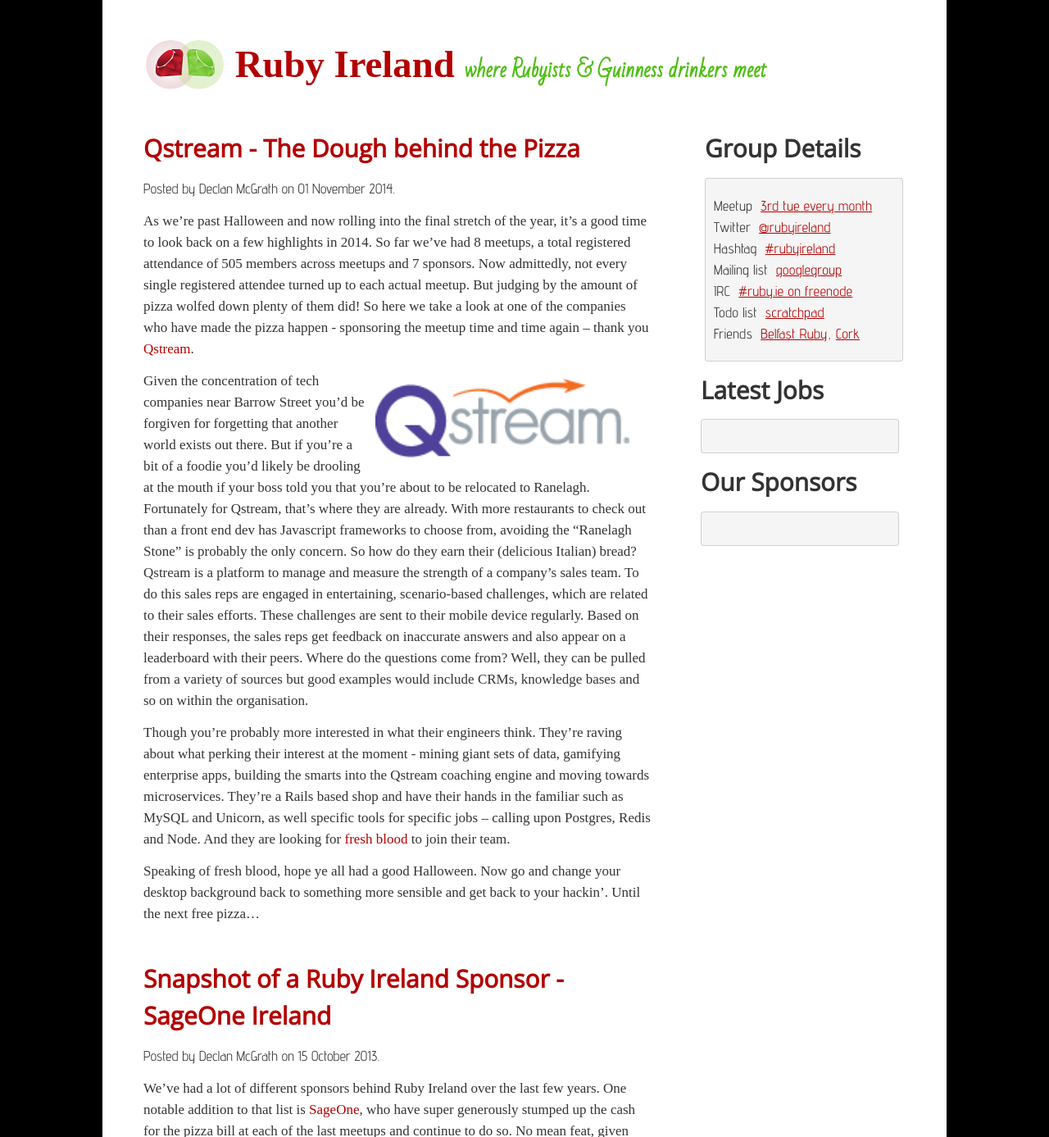
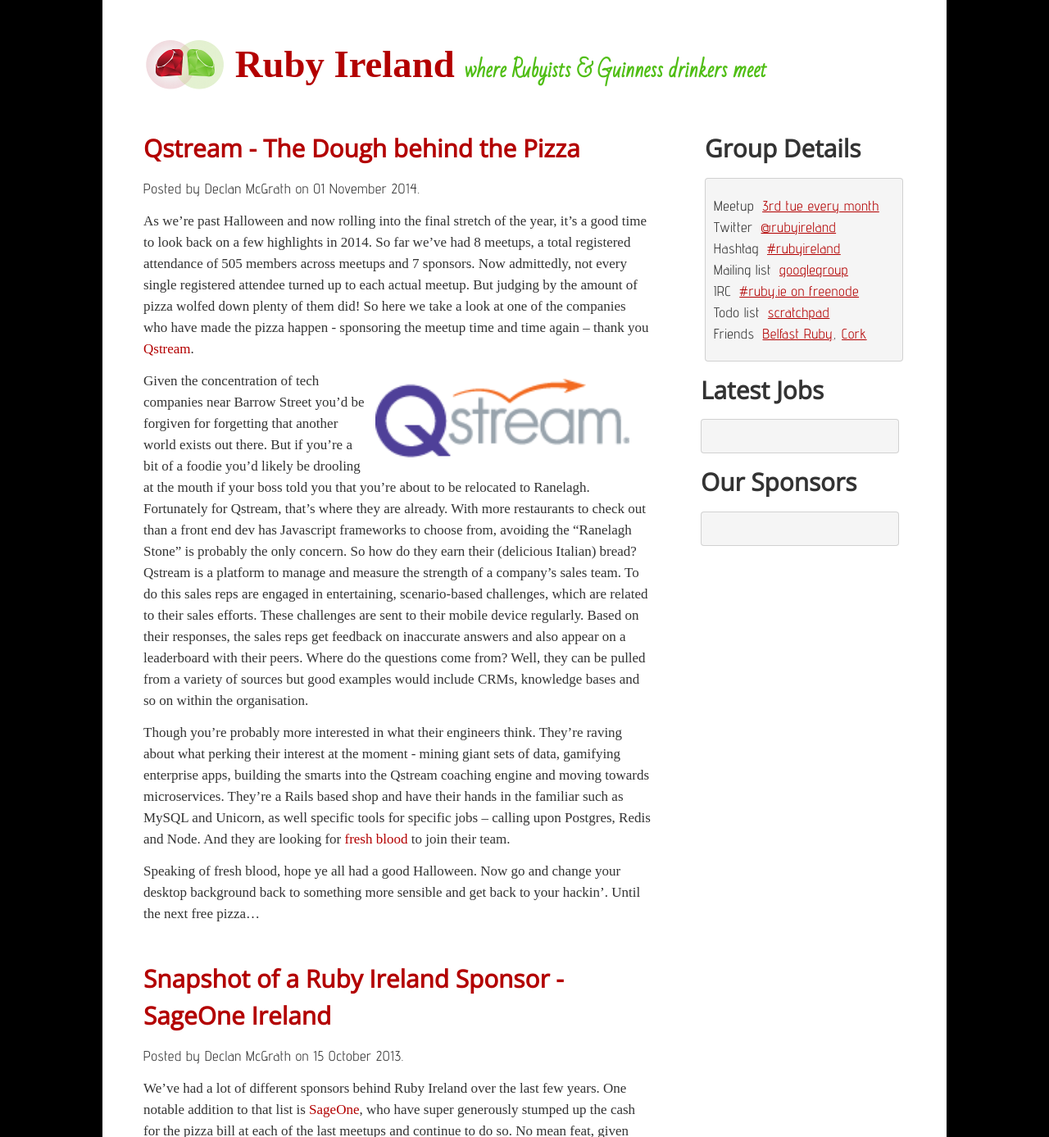
Before and after one commit to rubyireland/rubyireland.github.com, a Jekyll site: the page built from index.html, in a window 1280 px wide. Shown: the top 1387 px of the page at 82% size. Built offline with Jekyll 4.4.1, drawn with Linux system fonts in a browser that asks for light colours; some web fonts are replaced; Markdown is read by kramdown in place of the engine named in the settings.

Commit message:
Fixed FF, footer and credit line letter spacing.

```diff
--- a/css/main.css
+++ b/css/main.css
@@ -72,7 +72,7 @@ h3 {
   padding-top: 20px;
   padding-bottom: 20px;
   font-family: 'Advent Pro', sans-serif;
-  letter-spacing: 0.02em;
+  letter-spacing: 0.04em;
 }
 
 #group_details {
@@ -111,6 +111,7 @@ em {
   font-size: 17px;
   font-style: normal;
   font-family: 'Advent Pro', sans-serif;
+  letter-spacing: 0.04em;
 }
 
 /* Affects all but the first blog post title in the index page */
@@ -120,4 +121,5 @@ em {
 
 footer {
   font-family: 'Advent Pro', sans-serif;
+  letter-spacing: 0.04em;
 }
```
